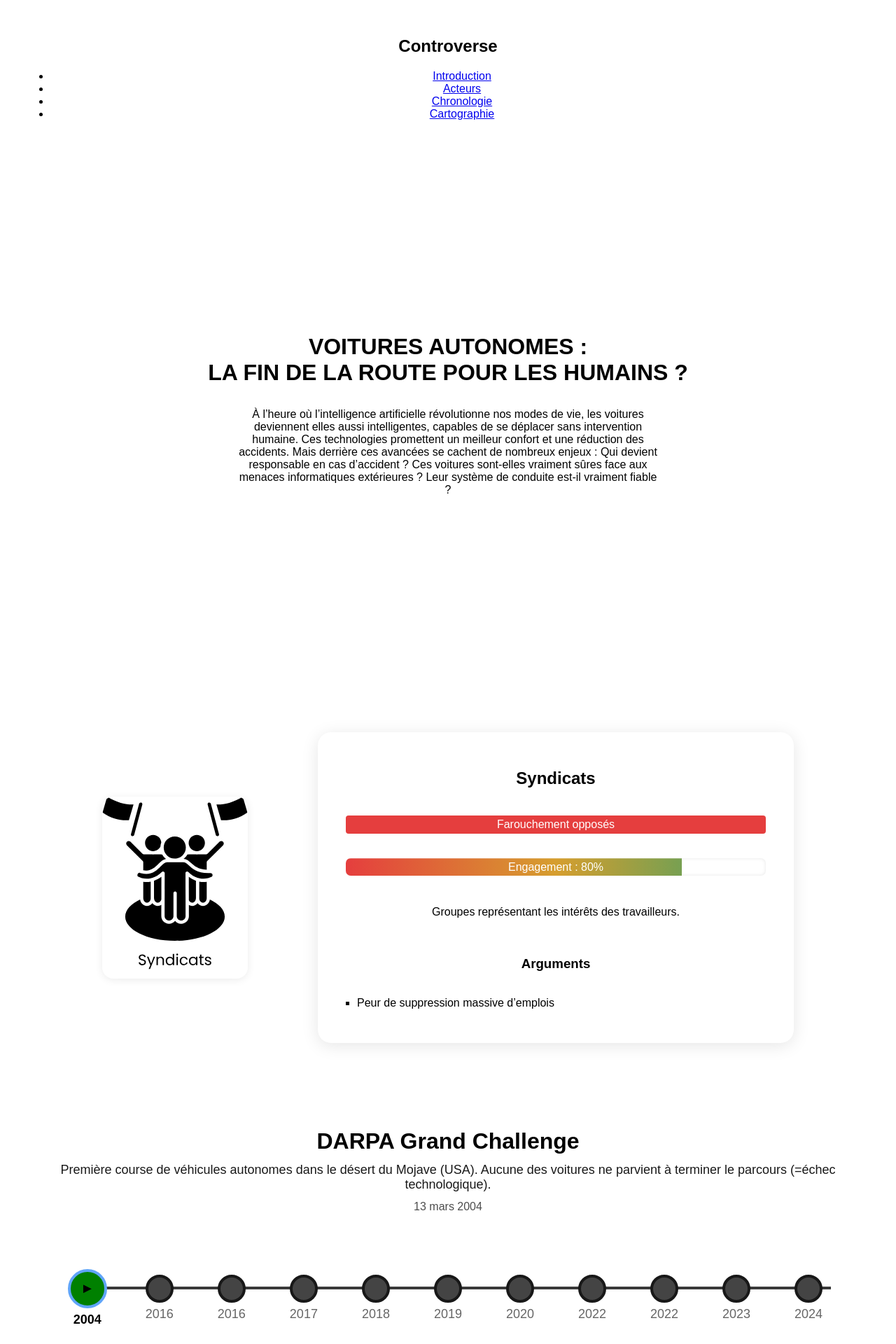
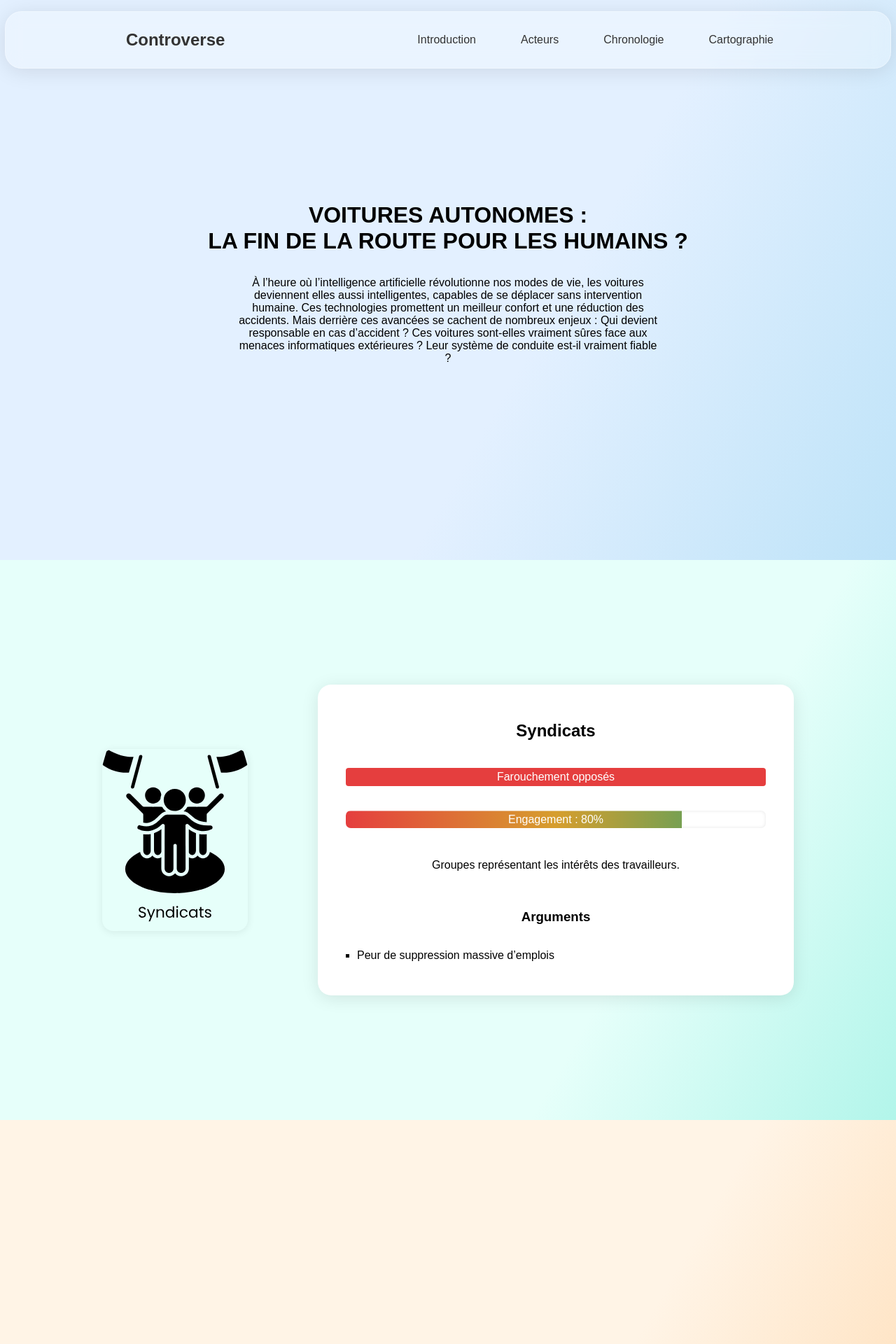
Before and after one commit to ilo80/msh-av-controversy, a React (Vite) app: page / in a window 1280 px wide. Shown: the top 1920 px of the page at 70% size. Built offline with nearby package versions, Linux system fonts and the light colour scheme.

Commit message:
feat: modify style of the page

```diff
--- a/src/components/TimelineSection.tsx
+++ b/src/components/TimelineSection.tsx
@@ -67,7 +67,7 @@ function TimelineSection() {
   }, [])
 
   return (
-    <section
+    <section className='timeline-section'
       style={{
         width: '100%',
         minHeight: '480px',
--- a/src/index.css
+++ b/src/index.css
@@ -6,7 +6,6 @@ body {
 
 .container {
   text-align: center;
-  padding: 2rem;
 }
 
 .content-container {
@@ -21,6 +20,7 @@ body {
   position: relative;
   height: 100vh;
   margin: 0 10rem;
+  justify-content: center;
 }
 
 .force-graph-canvas {
@@ -138,11 +138,12 @@ h3 {
 }
 
 .actor-section {
+  background: linear-gradient(120deg, #e6fffa 70%, #b2f5ea 100%);
   display: flex;
   align-items: center;      /* Vertical center */
   justify-content: center;  /* Horizontal center */
   gap: 100px;               /* Space between image and card */
-  min-height: 70vh;
+  height: 100vh;
 }
 
 .actor-section-image {
@@ -196,6 +197,7 @@ h3 {
   align-items: center;
   height: 100vh;
   text-align: center;
+  background: linear-gradient(120deg, #e3f0ff 60%, #bee3f8 100%);
 }
 
 .introduction-title {
@@ -211,3 +213,68 @@ h3 {
 .timeline-event p {
   text-align: justify;
 }
+
+.timeline-section {
+  background: linear-gradient(120deg, #fff4e6 60%, #fed7aa 100%);
+  height: 100vh;
+  align-items: center;
+  justify-content: center;
+}
+
+.navbar {
+  position: fixed;
+  top: 1rem; /* Espace en haut */
+  left: 50%;
+  transform: translateX(-50%);
+  width: calc(100% - 2rem); /* ou max-width: 1200px; pour limiter la largeur */
+  max-width: 1200px;
+  background: rgba(255, 255, 255, 0.25);
+  border-radius: 1.5rem;
+  box-shadow: 0 4px 30px rgba(0, 0, 0, 0.1);
+  backdrop-filter: blur(12px);
+  -webkit-backdrop-filter: blur(12px);
+  border: 1px solid rgba(255, 255, 255, 0.3);
+  display: flex;
+  align-items: center;
+  justify-content: space-between;
+  padding: 0.5rem 2rem;
+  z-index: 1000;
+  height: 4rem;
+}
+
+.navbar-title {
+  flex: 1;
+  padding: 1rem;
+  font-size: 1.5rem;
+  font-weight: bold;
+  color: #333;
+  text-align: center;
+}
+
+.navbar-links {
+  flex: 2;
+  list-style: none;
+  padding: 0;
+  margin: 0;
+  display: flex;
+  justify-content: center;
+}
+
+.navbar-links li {
+  padding: 0 1rem;
+  display: flex;
+}
+
+.navbar-links a {
+  text-decoration: none;
+  padding: 1rem;
+  color: #333;
+  display: flex;
+  height: auto;
+  align-items: center;
+  justify-content: center;
+}
+
+.navbar a:hover {
+  background: #f0f0f0;
+}
```
